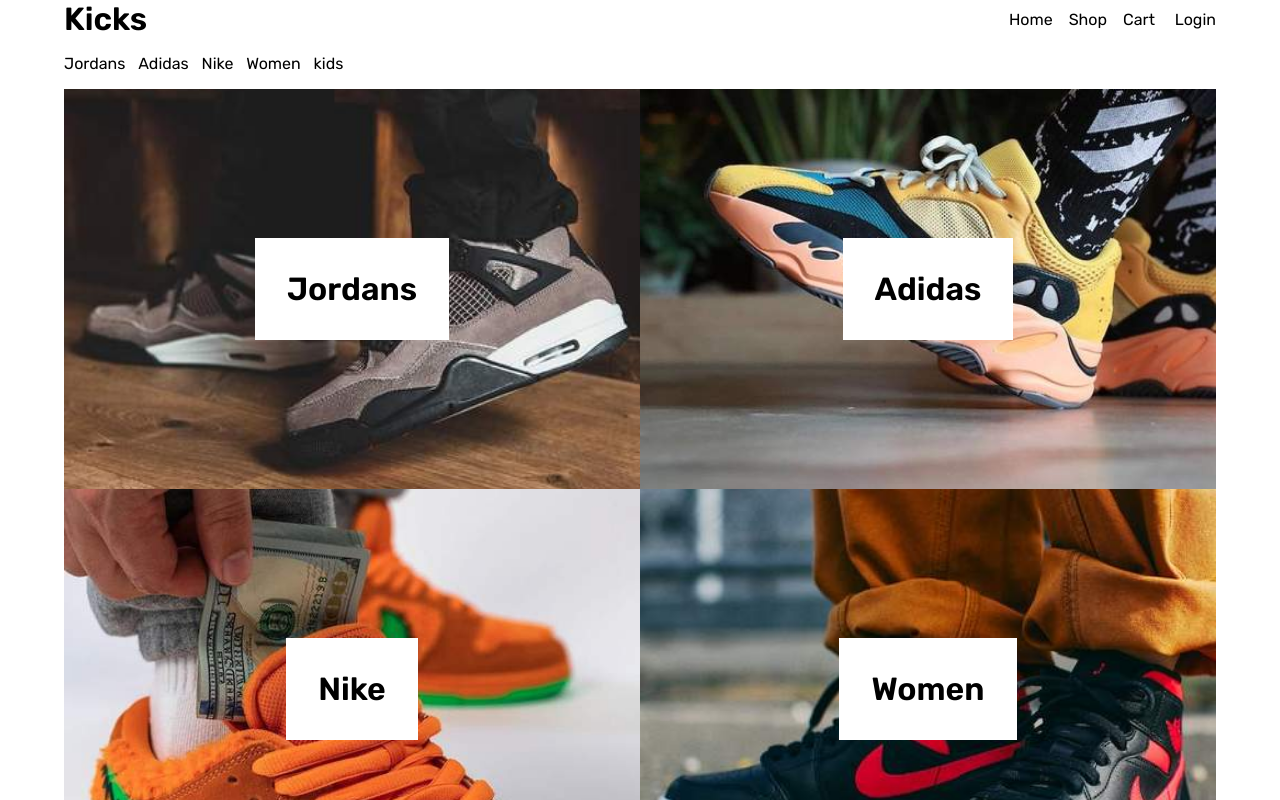
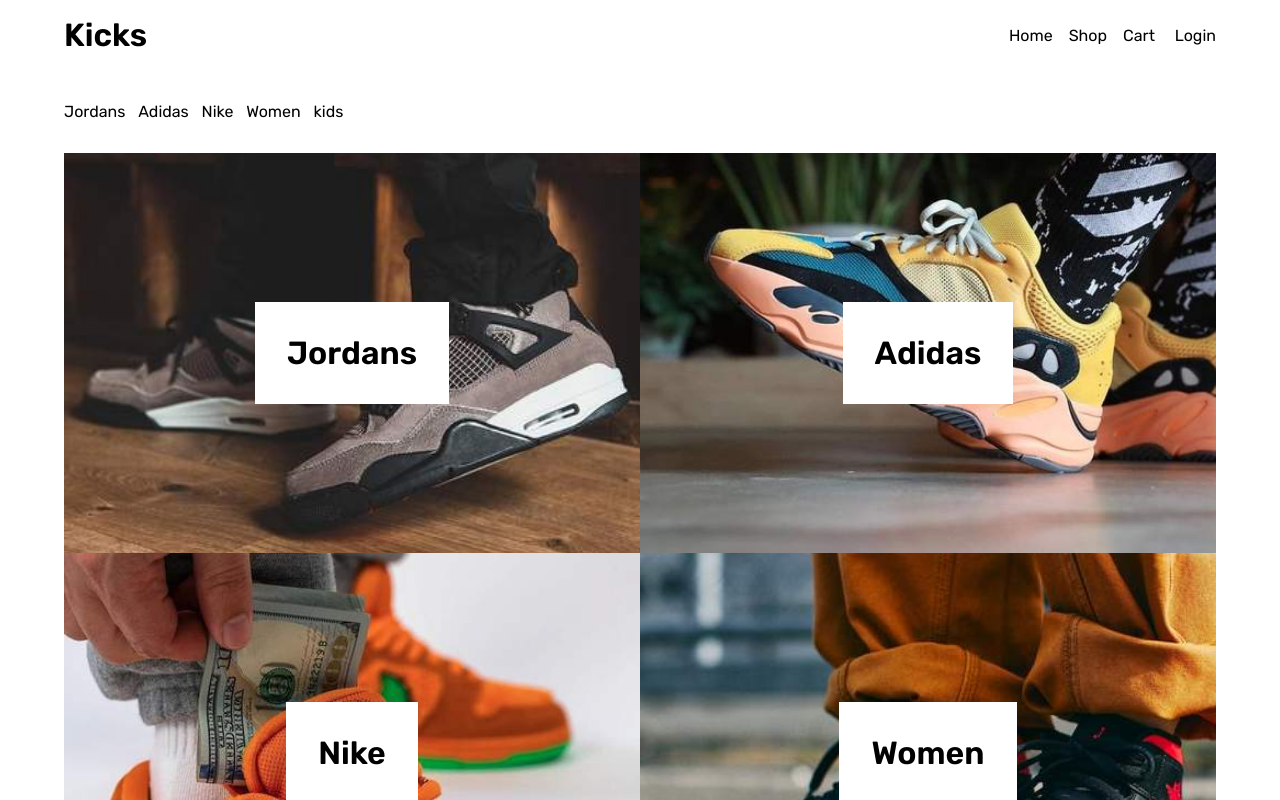
Before and after one commit to kofiarhin/rt-sneaker-shop, a React (Create React App) app: page / in a window 1280 px wide. Shown: the top 800 px of the page. Built offline with nearby package versions, Linux system fonts and the light colour scheme.

Commit message:
header update: adding some spacing to header

```diff
--- a/src/components/header/header.styles.sass
+++ b/src/components/header/header.styles.sass
@@ -5,12 +5,16 @@
     display: flex
     align-items: center
     justify-content: space-between
+    padding: 1rem 0rem
     nav a
         margin-left: 1rem
     .links a
         margin-right: 1rem
     .options a
         margin-right: 0.8rem
+    nav span
+        font-weight: 900
+        color: red
 
 @media(max-width: 800px)
     .header .container
```
